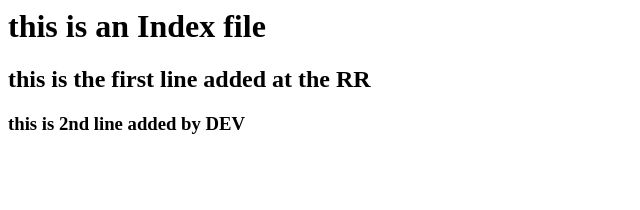
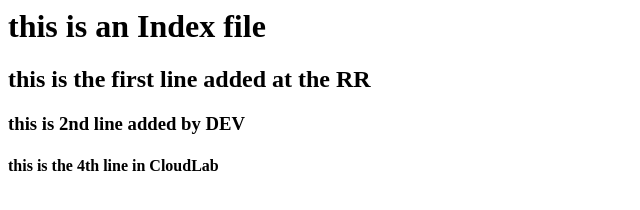
Before and after one commit to subbusvastika/projectdemo, a plain HTML site: page Index.html in a window 1280 px wide. Shown: the whole page, without its empty margins (0-640 px from the left). Drawn offline with Linux system fonts and the light colour scheme.

Commit message:
CloudLab update for index.html

```diff
--- a/Index.html
+++ b/Index.html
@@ -1,3 +1,6 @@
+<html>
 <H1> this is an Index file </H1>
 <H2>this is the first line added at the RR</H2>
 <H3>this is 2nd line added by DEV </H3>
+<H4> this is the 4th line in CloudLab</H4>
+</html>
```
